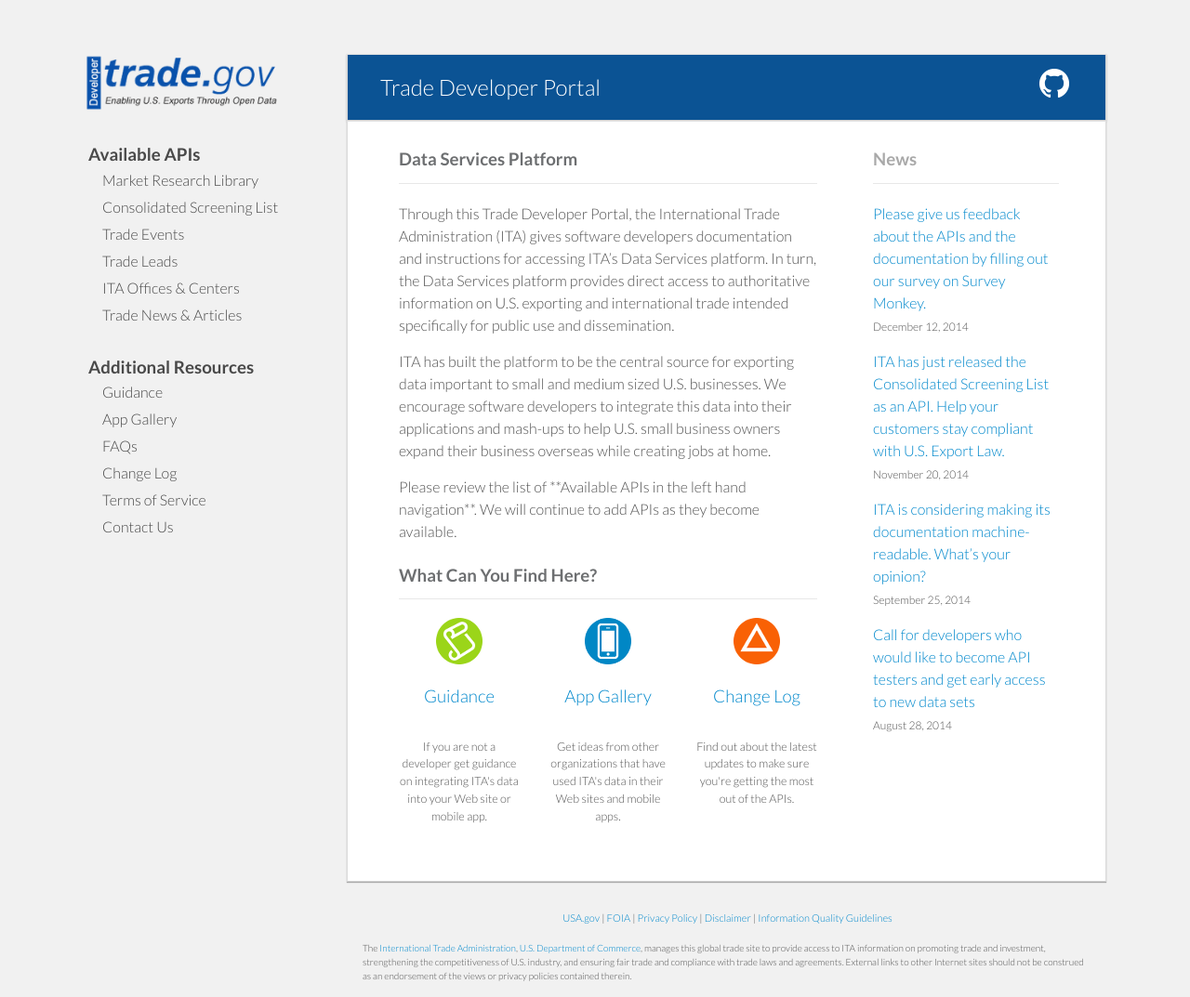
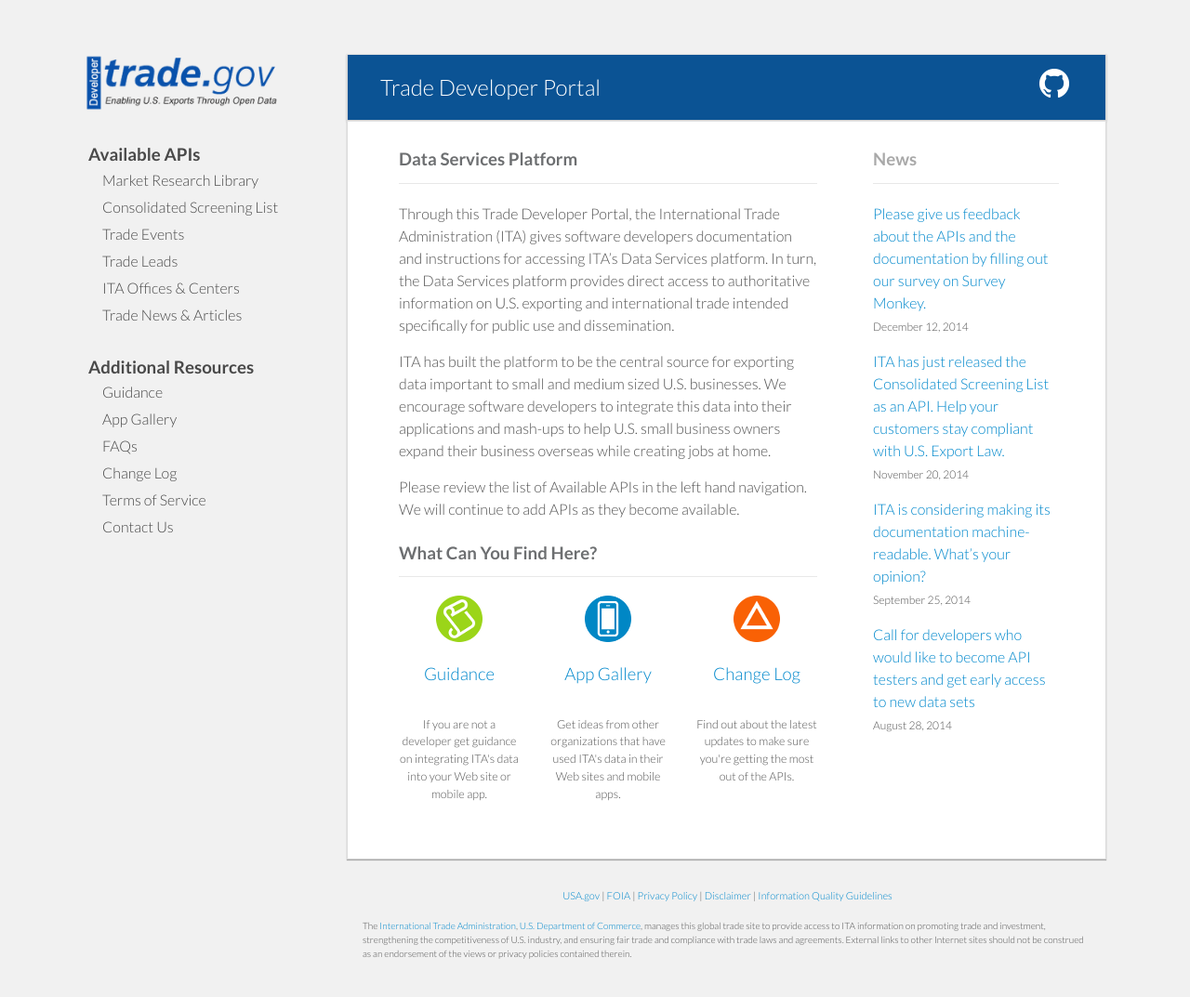
Before and after one commit to InternationalTradeAdministration/developerportal, a Jekyll site: the page index.html, which Jekyll copies as it is, in a window 1280 px wide and 1073 px high. Shown: the whole window at 93% size. Built offline with Jekyll 4.4.1, drawn with Linux system fonts in a browser that asks for light colours; nearby versions of some CDN libraries.

Commit message:
Minor edit

```diff
--- a/index.html
+++ b/index.html
@@ -74,7 +74,7 @@
 		<h3>Data Services Platform</h3>
 		<p>Through this Trade Developer Portal, the International Trade Administration (ITA) gives software developers documentation and instructions for accessing ITA’s Data Services platform. In turn, the Data Services platform provides direct access to authoritative information on U.S. exporting and international trade intended specifically for public use and dissemination.</p>
 		<p>ITA has built the platform to be the central source for exporting data important to small and medium sized U.S. businesses.  We encourage software developers to integrate this data into their applications and mash-ups to help U.S. small business owners expand their business overseas while creating jobs at home.</p>
-		<p>Please review the list of **Available APIs in the left hand navigation**. We will continue to add APIs as they become available.</p>
+		<p>Please review the list of <strong></strong>Available APIs in the left hand navigation</strong>. We will continue to add APIs as they become available.</p>
 
 		</div>
 
```
